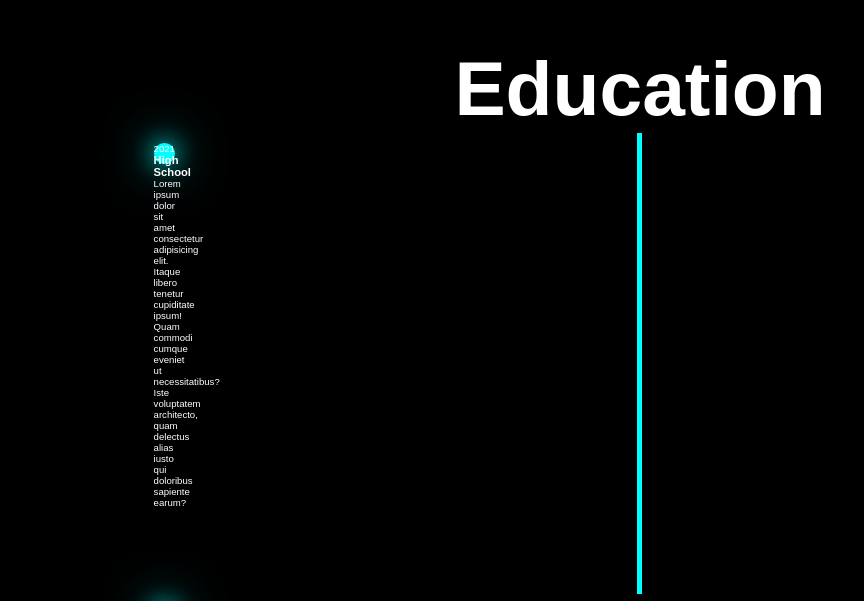
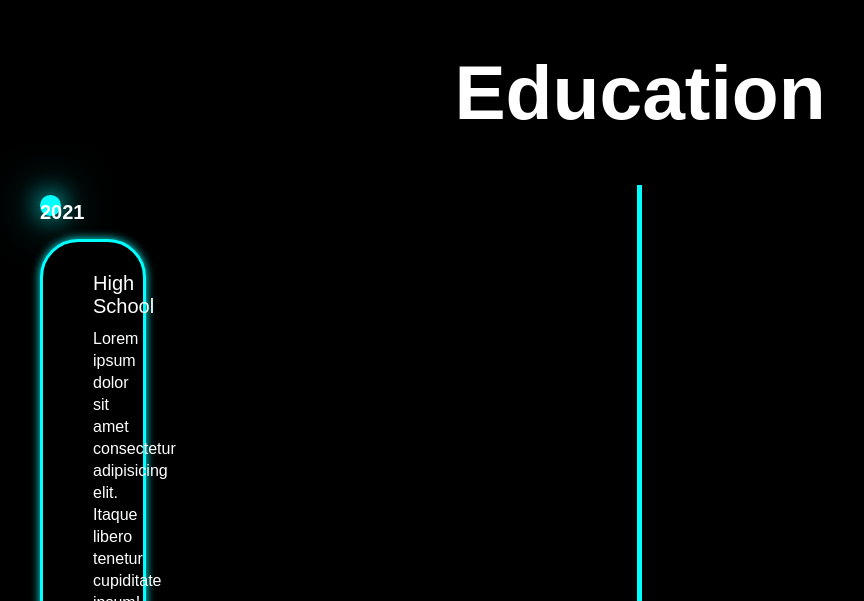
Before and after one commit to Zizo95/Developer, a plain HTML site: page index.html in a window 1280 px wide. Shown: the part 852-1453 px from the top of the page, without its empty margins (0-864 px from the left). Drawn offline with nearby package versions, Linux system fonts and the light colour scheme.

Commit message:
updated css

```diff
--- a/index.html
+++ b/index.html
@@ -39,7 +39,7 @@
 
     </div>
 </section>
-<section class="education-icon" id="education-icon">
+<section class="education" id="education">
 <h2 class="heading">Education</h2>
 <div class="timeline-items">
     <div class="timeline-item">
--- a/style.css
+++ b/style.css
@@ -286,3 +286,45 @@ box-shadow: 0 0 25px aqua,
    border-radius: 50%;
    top: 10px;
  }
+ .timeline-date{
+    font-size: 20px;
+    font-weight: 800;
+    color: white;
+    margin: 6px 0 15px;
+ }
+.timeline-content{
+    background-color: black;
+    border: 3px solid aqua;
+    padding: 30px 50px ;
+    border-radius: 4rem;
+    box-shadow: 0 0 10px aqua;
+    transition: 0.3s ease-in-out ;
+    cursor: pointer;
+}
+.timeline-content:hover{
+    transform: scale(1.05);
+    box-shadow: 0 0 25px aqua;
+}
+.timeline-content h3{
+    font-size: 20px;
+    color:white;
+    margin: 0 0 10px;
+    font-weight: 500;
+}
+.timeline-content p{
+    color: white;
+    font-size: 16px;
+    font-weight: 500;
+    line-height: 22px;
+}
+
+::-webkit-scrollbar{
+    width: 15px;
+}
+::-webkit-scrollbar-thumb{
+    background-color: aqua;
+}
+::-webkit-scrollbar-track{
+    background-color: black;
+    width: 50px;
+}
```
